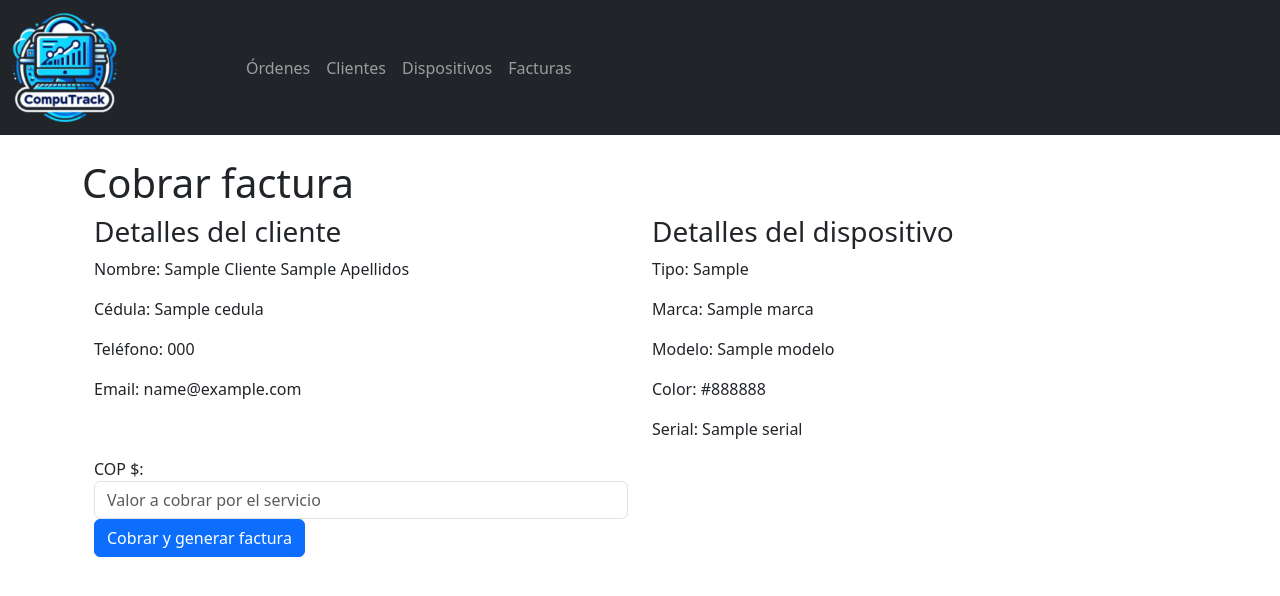
After one commit to aillera91/computrack, a CodeIgniter 4 app: the page made by app/Views/facturas/cobrar.php in a window 1280 px wide. The commit adds this page. Shown: the top 596 px of the page. Run offline with PHP 8.4 and a stand-in for CodeIgniter, Linux system fonts and the light colour scheme; the template is opened without the code that fills it: most values are stand-ins (such as "Sample title", 1, 10 or a date in 2020); some libraries are stand-ins or nearby versions.

Commit message:
ordenes y facturas funcionando

```diff
--- a/app/Config/Routes.php
+++ b/app/Config/Routes.php
@@ -38,4 +38,6 @@ $routes->group('ordenes', static function ($routes) {
 $routes->group('facturas', static function ($routes) {
     $routes->addRedirect('/', 'facturas/crear');
     $routes->get('crear', 'FacturaController::crear');
+    $routes->get('cobrar/(:num)', 'FacturaController::cobrar/$1');
+    $routes->post('procesar_cobro', 'FacturaController::procesar_cobro');
 });
--- a/app/Views/clientes/listado.php
+++ b/app/Views/clientes/listado.php
@@ -13,9 +13,6 @@
 		</div>
 	</form>
 </div>
-
-<h1>Listado Clientes</h1>
-
 
 <table class="table table-hover table-sm">
 	<thead>
--- a/app/Views/dispositivos/listado.php
+++ b/app/Views/dispositivos/listado.php
@@ -47,6 +47,4 @@
 	</tbody>
 </table>
 
-
-
 <?= $this->endSection() ?>
--- /dev/null
+++ b/app/Views/facturas/cobrar.php
@@ -0,0 +1,66 @@
+<?= $this->extend('plantilla') ?>
+
+<?= $this->section('contenido') ?>
+
+<h1>Cobrar factura</h1>
+
+<div class="container">
+    <div class="row">
+        <div class="col-lg-6">
+            <h3>Detalles del cliente</h3>
+            <p class="text-capitalize">Nombre:
+                <?= $cliente['nombres'] ?>
+                <?= $cliente['apellidos'] ?>
+            </p>
+            <p>
+                Cédula:
+                <?= $cliente['cedula'] ?>
+            </p>
+            <p>
+                Teléfono:
+                <?= $cliente['telefono'] ?>
+            </p>
+            <p>
+                Email:
+                <?= $cliente['email'] ?>
+            </p>
+        </div>
+        <div class="col-lg-6">
+            <h3>Detalles del dispositivo</h3>
+            <p>
+                Tipo:
+                <?= $dispositivo['tipoDispositivo'] ?>
+            </p>
+            <p>
+                Marca:
+                <?= $dispositivo['marca'] ?>
+            </p>
+            <p>
+                Modelo:
+                <?= $dispositivo['modelo'] ?>
+            </p>
+            <p>
+                Color:
+                <?= $dispositivo['color'] ?>
+            </p>
+            <p>
+                Serial:
+                <?= $dispositivo['serial'] ?>
+            </p>
+        </div>
+        <div class="col-lg-6">
+
+            <form action="<?= site_url('facturas/procesar_cobro') ?>" method="post">
+                <label for="">COP $:</label>
+                <input type="number" id="valorCobrado" name="valorCobrado" class="form-control"
+                    placeholder="Valor a cobrar por el servicio" required />
+                <input type="hidden" name="ordenId" value="<?= $orden['id'] ?>">
+                <button type="submit" class="btn btn-primary">Cobrar y generar factura</button>
+
+            </form>
+        </div>
+    </div>
+</div>
+
+
+<?= $this->endSection() ?>
--- a/app/Views/plantilla.php
+++ b/app/Views/plantilla.php
@@ -6,7 +6,9 @@
 	<meta name="viewport" content="width=device-width, initial-scale=1.0">
 	<title>Listado Clientes</title>
     <link href="https://cdn.jsdelivr.net/npm/bootstrap@5.3.3/dist/css/bootstrap.min.css" rel="stylesheet" integrity="sha384-QWTKZyjpPEjISv5WaRU9OFeRpok6YctnYmDr5pNlyT2bRjXh0JMhjY6hW+ALEwIH" crossorigin="anonymous">
+
     <script src="https://code.jquery.com/jquery-3.7.1.min.js" integrity="sha256-/JqT3SQfawRcv/BIHPThkBvs0OEvtFFmqPF/lYI/Cxo=" crossorigin="anonymous"></script>
+
     <script src="https://cdn.jsdelivr.net/npm/bootstrap@5.3.3/dist/js/bootstrap.bundle.min.js" integrity="sha384-YvpcrYf0tY3lHB60NNkmXc5s9fDVZLESaAA55NDzOxhy9GkcIdslK1eN7N6jIeHz" crossorigin="anonymous"></script>
 </head>
 
```
Also changed, not shown: app/Controllers/FacturaController.php (+53 -0 lines), app/Controllers/OrdenController.php (+9 -0 lines), app/Database/Migrations/2024-03-20-134357_Dispositivo.php (added, +18 -0 lines), app/Database/Migrations/2024-03-20-163041_Orden.php (added, +18 -0 lines), app/Models/FacturaModel.php (added, +12 -0 lines), app/Views/facturas/crear.php (+10 -0 lines), app/Views/ordenes/listado.php (+18 -16 lines), app/Controllers/DispositivoController.php (line endings or trailing spaces), app/Models/DispositivoModel.php (line endings or trailing spaces), app/Models/OrdenModel.php (line endings or trailing spaces), 1 other file.
